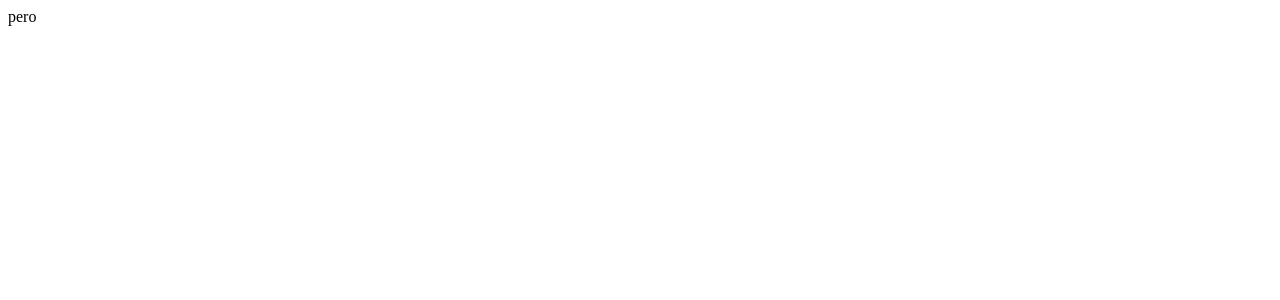
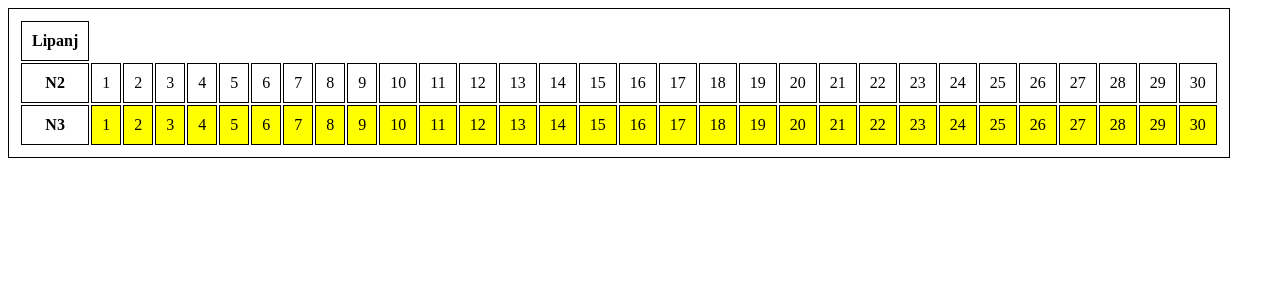
Before and after one commit to mkujun/reservations-calendar, an Angular app: page / in a window 1280 px wide. Shown: the top 300 px of the page. Built offline with nearby package versions, Linux system fonts and the light colour scheme.

Commit message:
basic rendering example

```diff
--- a/src/app/app.component.html
+++ b/src/app/app.component.html
@@ -1 +1,21 @@
-<div>pero</div>
+<table>
+  <th>Lipanj</th>
+  <tr>
+    <th>N2</th>
+    <td
+      [ngClass]="{ 'td-booked': item.booked === true }"
+      *ngFor="let item of N2June; index as i"
+    >
+      {{ item.day }}
+    </td>
+  </tr>
+  <tr>
+    <th>N3</th>
+    <td
+      [ngClass]="{ 'td-booked': item.booked === true }"
+      *ngFor="let item of N3June; index as i"
+    >
+      {{ item.day }}
+    </td>
+  </tr>
+</table>
--- a/src/app/app.component.scss
+++ b/src/app/app.component.scss
@@ -0,0 +1,12 @@
+table,
+th,
+td {
+  border: 1px solid black;
+  padding: 10px;
+}
+
+.td-booked {
+  border: 1px solid black;
+  padding: 10px;
+  background-color: yellow;
+}
--- a/src/app/app.component.ts
+++ b/src/app/app.component.ts
@@ -1,10 +1,33 @@
-import { Component } from '@angular/core';
+import { Component, OnInit } from '@angular/core';
+import { Day } from './month.model';
 
 @Component({
   selector: 'app-root',
   templateUrl: './app.component.html',
-  styleUrls: ['./app.component.scss']
+  styleUrls: ['./app.component.scss'],
 })
-export class AppComponent {
+export class AppComponent implements OnInit {
   title = 'reservations-calendar';
+  N2June: Day[] = [];
+  N3June: Day[] = [];
+
+  ngOnInit(): void {
+    for (let index = 1; index <= 30; index++) {
+      const N2June: Day = {
+        day: index,
+        month: 'June',
+        unit: 'N2',
+        booked: false,
+      };
+      this.N2June.push(N2June);
+
+      const N3June: Day = {
+        day: index,
+        month: 'June',
+        unit: 'N3',
+        booked: true,
+      };
+      this.N3June.push(N3June);
+    }
+  }
 }
--- /dev/null
+++ b/src/app/month.model.ts
@@ -0,0 +1,6 @@
+export interface Day {
+  day: number;
+  month: string;
+  unit: string;
+  booked: boolean;
+}
```
